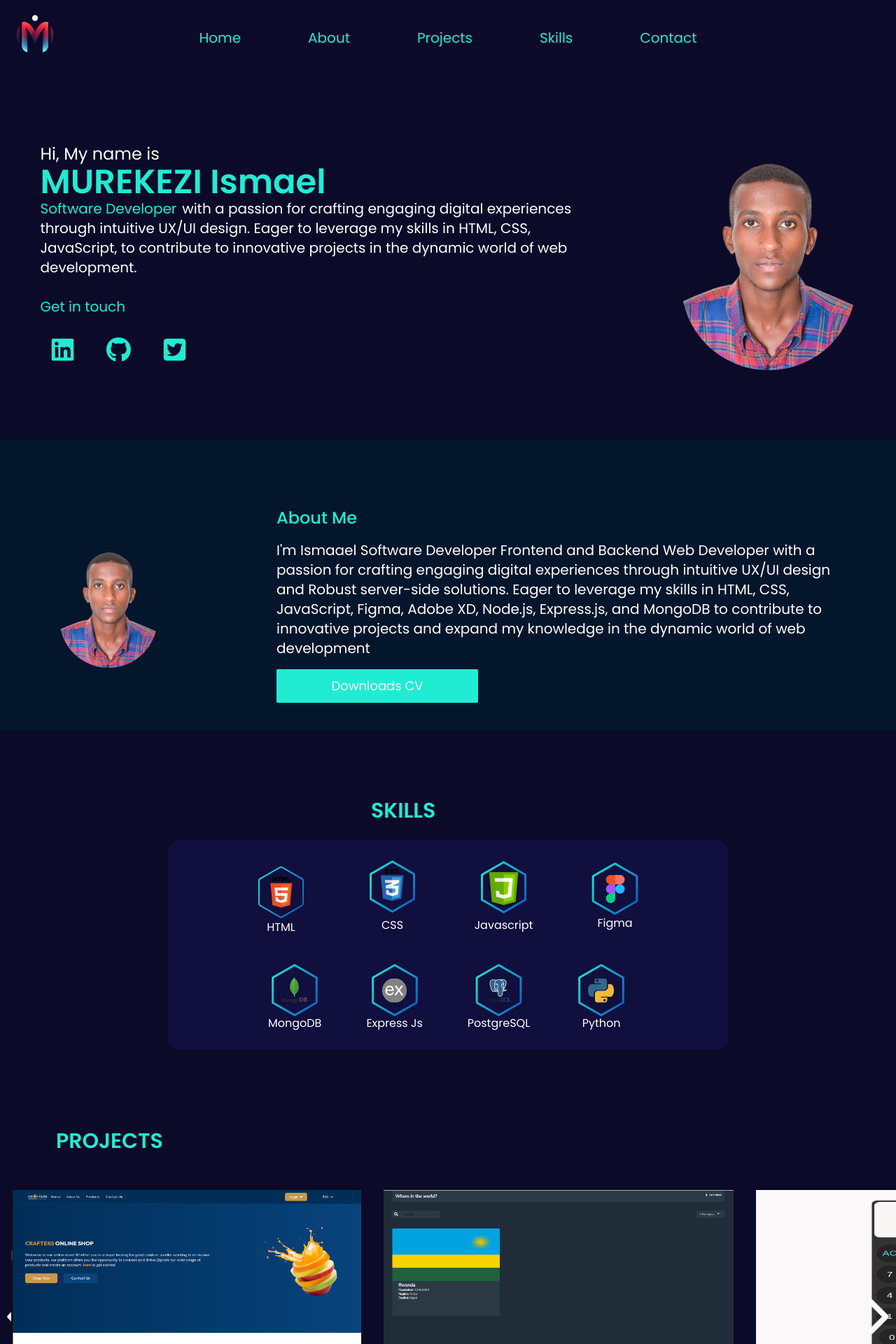
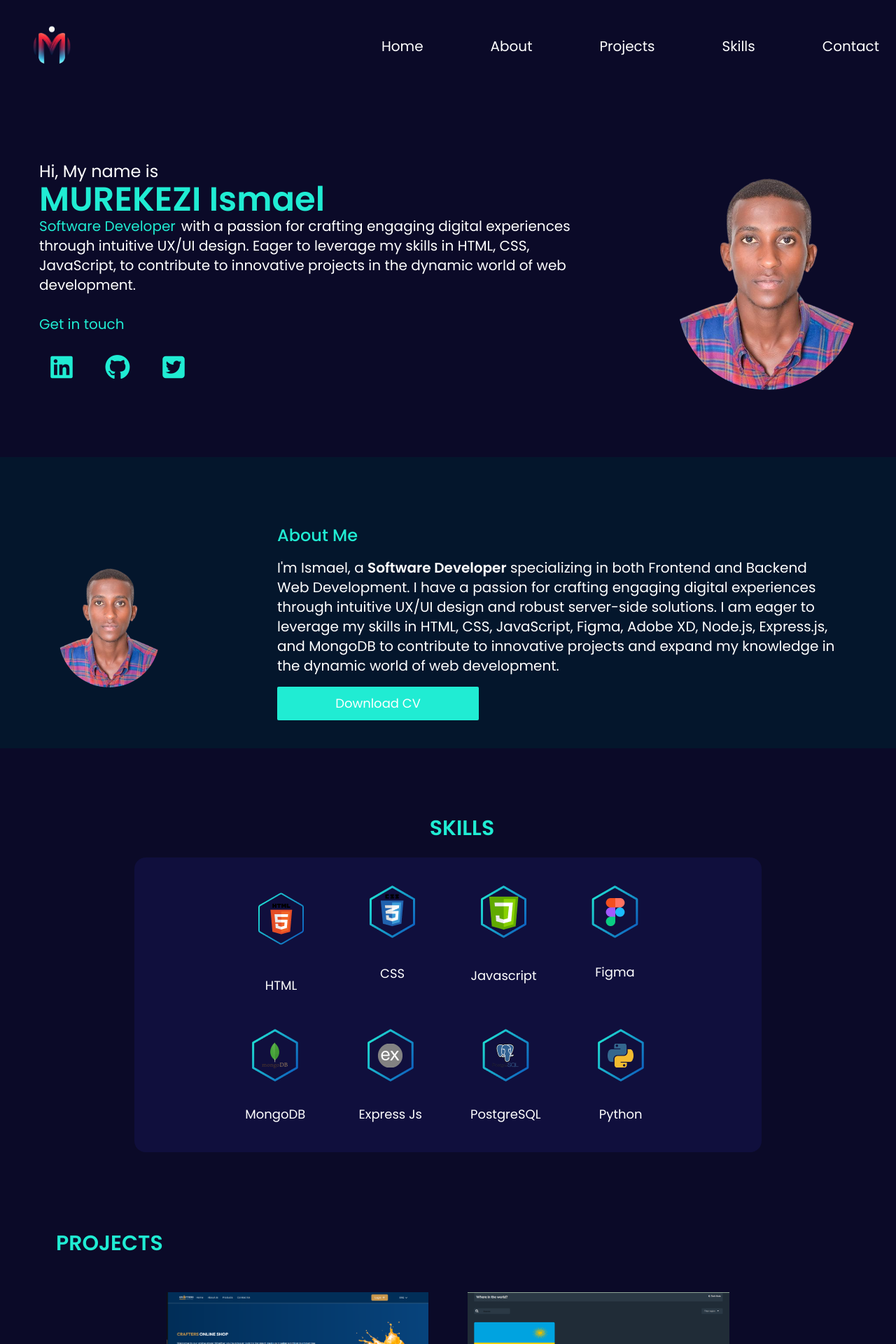
Before and after one commit to Ismaelmurekezi/Portfolio, a React (Vite) app: page / in a window 1280 px wide. Shown: the top 1920 px of the page at 70% size. Built offline with nearby package versions, Linux system fonts and the light colour scheme.

Commit message:
working on responsiveness

```diff
--- a/src/components/About.jsx
+++ b/src/components/About.jsx
@@ -1,32 +1,38 @@
-import React from 'react'
+import React from "react";
 
 const About = () => {
   return (
-    <div className="flex justify-around items-center pt-24 bg-lightdark pb-10 ">
+    <div className="flex flex-col md:flex-row justify-around items-center pt-24 bg-lightdark pb-10 text-center md:text-left">
       <img
         src="/profile.png"
         alt="my-image"
-        width={140}
-        className="rounded-full "
+        className="w-32 md:w-36 rounded-full mb-8 md:mb-0"
       />
-      <div className="">
-        <h4 className="text-2xl text-primary font-medium pb-4">About Me</h4>
-        <p className="w-[800px] text-xl">
-          I'm Ismaael <span>Software Developer</span> Frontend and Backend Web
-          Developer with a passion for crafting engaging digital experiences
-          through intuitive UX/UI design and Robust server-side solutions. Eager
-          to leverage my skills in HTML, CSS, JavaScript, Figma, Adobe XD,
-          Node.js, Express.js, and MongoDB to contribute to innovative projects
-          and expand my knowledge in the dynamic world of web development
+      <div className="md:max-w-[800px]">
+        <h4 className="text-xl md:text-2xl text-primary font-medium pb-4">
+          About Me
+        </h4>
+        <p className="text-lg md:text-xl px-4 md:px-0">
+          I'm Ismael, a{" "}
+          <span className="font-semibold">Software Developer</span> specializing
+          in both Frontend and Backend Web Development. I have a passion for
+          crafting engaging digital experiences through intuitive UX/UI design
+          and robust server-side solutions. I am eager to leverage my skills in
+          HTML, CSS, JavaScript, Figma, Adobe XD, Node.js, Express.js, and
+          MongoDB to contribute to innovative projects and expand my knowledge
+          in the dynamic world of web development.
         </p>
-        <a href="https://drive.google.com/file/d/1QBNPMXRI3PvvRfVyUASDtdggPqK_43Gx/view?usp=sharing">
-          <button className=" w-72 h-12 text-lg rounded-sm bg-primary mt-4  transition ease-in-out delay-150 hover:-translate-y-1 hover:scale-110 hover:bg-transparent hover:border-primary hover:border-2 duration-300">
-            Downloads CV
+        <a
+          href="https://drive.google.com/file/d/1QBNPMXRI3PvvRfVyUASDtdggPqK_43Gx/view?usp=sharing"
+          className="inline-block"
+        >
+          <button className="w-56 md:w-72 h-12 text-lg rounded-sm bg-primary mt-6 md:mt-4 transition ease-in-out delay-150 hover:-translate-y-1 hover:scale-110 hover:bg-transparent hover:border-primary hover:border-2 duration-300">
+            Download CV
           </button>
         </a>
       </div>
     </div>
   );
-}
+};
 
-export default About
+export default About;
--- a/src/components/Footer.jsx
+++ b/src/components/Footer.jsx
@@ -1,48 +1,60 @@
-import React from 'react'
+import React from "react";
 
 const Footer = () => {
   return (
-    <div className="flex relative">
-      <img
-        src="./logo.png"
-        alt=""
-        width={100}
-        height={30}
-        className="absolute left-0"
-      />
-      <div className="flex flex-col items-center m-auto ">
-        <div className="flex gap-4 text-primary text-4xl pt-4">
+    <div className=" text-white py-6 px-4 md:px-16 lg:px-24">
+      <div className="flex flex-col items-center">
+        <img
+          src="./logo.png"
+          alt="logo"
+          width={100}
+          height={30}
+          className="mb-4"
+        />
+        <div className="flex gap-4 text-primary text-3xl mb-4">
           <a
             href="https://www.linkedin.com/in/murekezi-ismael/"
-            className="group relative inline-flex items-center justify-center w-16 h-16 rounded-full hover:bg-white hover:bg-opacity-10 transition ease-in-out duration-300"
+            className="group relative inline-flex items-center justify-center w-12 h-12 rounded-full hover:bg-white hover:bg-opacity-10 transition ease-in-out duration-300"
           >
             <i className="fab fa-linkedin group-hover:text-white transition ease-in-out duration-300"></i>
           </a>
           <a
             href="https://github.com/Ismaelmurekezi"
-            className="group relative inline-flex items-center justify-center w-16 h-16 rounded-full hover:bg-white hover:bg-opacity-10 transition ease-in-out duration-300"
+            className="group relative inline-flex items-center justify-center w-12 h-12 rounded-full hover:bg-white hover:bg-opacity-10 transition ease-in-out duration-300"
           >
             <i className="fab fa-github group-hover:text-white transition ease-in-out duration-300"></i>
           </a>
           <a
             href="#"
-            className="group relative inline-flex items-center justify-center w-16 h-16 rounded-full hover:bg-white hover:bg-opacity-10 transition ease-in-out duration-300"
+            className="group relative inline-flex items-center justify-center w-12 h-12 rounded-full hover:bg-white hover:bg-opacity-10 transition ease-in-out duration-300"
           >
             <i className="fab fa-twitter-square group-hover:text-white transition ease-in-out duration-300"></i>
           </a>
         </div>
-        <span className="text-xl text-primary">Quick link</span>
-        <ul className="flex  gap-16 text-lg py-4 hover:scale-105 ">
-          <li>Home</li>
-          <li>About</li>
-          <li>Projects</li>
-          <li>Skills</li>
-          <li>Contact</li>
+        <span className="text-lg text-primary mb-4">Quick links</span>
+        <ul className="flex flex-col md:flex-row gap-6 text-center text-lg mb-4">
+          <li>
+            <a href="#">Home</a>
+          </li>
+          <li>
+            <a href="#">About</a>
+          </li>
+          <li>
+            <a href="#">Projects</a>
+          </li>
+          <li>
+            <a href="#">Skills</a>
+          </li>
+          <li>
+            <a href="#">Contact</a>
+          </li>
         </ul>
-        <span>copyright &copy; Ismael 2024.All rights Reserved.</span>
+        <span className="text-sm text-primary">
+          &copy; Ismael 2024. All rights Reserved.
+        </span>
       </div>
     </div>
   );
-}
+};
 
-export default Footer
+export default Footer;
--- a/src/components/Header.jsx
+++ b/src/components/Header.jsx
@@ -1,16 +1,44 @@
-import React from "react";
+import React, { useState } from "react";
 
 const Header = () => {
+  const [isOpen, setIsOpen] = useState(false);
+
+  const toggleMenu = () => {
+    setIsOpen(!isOpen);
+  };
   return (
-    <div className="flex justify-around  ">
-      <img src="/logo.png" alt="logo" width={100} height={30}  className="absolute left-0" />
-      <ul className="flex text-primary gap-24 text-xl py-10 hover:scale-105 ">
-        <li>Home</li>
-        <li>About</li>
-        <li>Projects</li>
-        <li>Skills</li>
-        <li>Contact</li>
-      </ul>
+    <div className="flex justify-between items-center py-4 px-6">
+      <img src="/logo.png" alt="logo" width={100} height={30} />
+
+      <div className="md:hidden z-10">
+        <button onClick={toggleMenu} className="focus:outline-none ">
+          <i className="fas fa-bars text-2xl"></i>
+        </button>
+      </div>
+
+      <nav
+        className={`md:flex ${
+          isOpen ? "block" : "hidden"
+        } absolute md:static top-16 left-0 w-full md:w-auto bg-dark_blue md:bg-transparent`}
+      >
+        <ul className="flex flex-col md:flex-row md:gap-24 text-xl py-10 md:py-0">
+          <li className="hover:scale-105 p-4 md:p-0">
+            <a href="#home">Home</a>
+          </li>
+          <li className="hover:scale-105 p-4 md:p-0">
+            <a href="#about">About</a>
+          </li>
+          <li className="hover:scale-105 p-4 md:p-0">
+            <a href="#projects">Projects</a>
+          </li>
+          <li className="hover:scale-105 p-4 md:p-0">
+            <a href="#skills">Skills</a>
+          </li>
+          <li className="hover:scale-105 p-4 md:p-0">
+            <a href="#contact">Contact</a>
+          </li>
+        </ul>
+      </nav>
     </div>
   );
 };
--- a/src/components/HeroSection.jsx
+++ b/src/components/HeroSection.jsx
@@ -2,34 +2,36 @@ import React from "react";
 
 const HeroSection = () => {
   return (
-    <div className="flex justify-around items-center py-24">
-      <div>
-        <p className="text-2xl"> Hi, My name is</p>
-        <p className="text-primary text-5xl font-semibold">MUREKEZI Ismael</p>
-        <p className="w-[800px] text-xl pb-7">
-          <span className="text-primary pr-2"> Software Developer</span>with a
+    <div className="flex flex-col md:flex-row justify-around items-center py-24">
+      <div className="text-center md:text-left">
+        <p className="text-xl md:text-2xl">Hi, My name is</p>
+        <p className="text-primary text-3xl md:text-5xl font-semibold">
+          MUREKEZI Ismael
+        </p>
+        <p className="w-full md:w-[800px] text-lg md:text-xl pb-7 px-4 md:px-0">
+          <span className="text-primary pr-2">Software Developer</span>with a
           passion for crafting engaging digital experiences through intuitive
           UX/UI design. Eager to leverage my skills in HTML, CSS, JavaScript, to
           contribute to innovative projects in the dynamic world of web
           development.
         </p>
-        <span className="text-primary text-xl">Get in touch</span>
-        <div className="flex gap-4 text-primary text-4xl pt-4">
+        <span className="text-primary text-lg md:text-xl">Get in touch</span>
+        <div className="flex justify-center md:justify-start gap-4 text-primary text-2xl md:text-4xl pt-4">
           <a
             href="https://www.linkedin.com/in/murekezi-ismael/"
-            className="group relative inline-flex items-center justify-center w-16 h-16 rounded-full hover:bg-white hover:bg-opacity-10 transition ease-in-out duration-300"
+            className="group relative inline-flex items-center justify-center w-12 h-12 md:w-16 md:h-16 rounded-full hover:bg-white hover:bg-opacity-10 transition ease-in-out duration-300"
           >
             <i className="fab fa-linkedin group-hover:text-white transition ease-in-out duration-300"></i>
           </a>
           <a
             href="https://github.com/Ismaelmurekezi"
-            className="group relative inline-flex items-center justify-center w-16 h-16 rounded-full hover:bg-white hover:bg-opacity-10 transition ease-in-out duration-300"
+            className="group relative inline-flex items-center justify-center w-12 h-12 md:w-16 md:h-16 rounded-full hover:bg-white hover:bg-opacity-10 transition ease-in-out duration-300"
           >
             <i className="fab fa-github group-hover:text-white transition ease-in-out duration-300"></i>
           </a>
           <a
             href="#"
-            className="group relative inline-flex items-center justify-center w-16 h-16 rounded-full hover:bg-white hover:bg-opacity-10 transition ease-in-out duration-300"
+            className="group relative inline-flex items-center justify-center w-12 h-12 md:w-16 md:h-16 rounded-full hover:bg-white hover:bg-opacity-10 transition ease-in-out duration-300"
           >
             <i className="fab fa-twitter-square group-hover:text-white transition ease-in-out duration-300"></i>
           </a>
@@ -38,8 +40,7 @@ const HeroSection = () => {
       <img
         src="./profile.png"
         alt="my-image"
-        width={250}
-        className="rounded-full transition ease-in-out duration-300 hover:shadow-primary"
+        className="w-48 md:w-64 rounded-full transition ease-in-out duration-300 hover:shadow-primary mt-8 md:mt-0"
       />
     </div>
   );
--- a/src/components/Project.jsx
+++ b/src/components/Project.jsx
@@ -73,18 +73,18 @@ const Project = () => {
           onClick={handlePrev}
           className="cursor-pointer absolute left-0 text-white"
         />
-        <div className="flex overflow-hidden w-full justify-around  rounded-xl">
+        <div className="flex overflow-hidden flex-wrap justify-center gap-6 w-full mx-4">
           {projects
             .slice(currentIndex, currentIndex + 3)
             .map((project, index) => (
               <div
                 key={index}
-                className="max-w-[500px] max-h-[400px]  flex flex-col relative bg-dark_blue mx-4 my-7  transition ease-in-out delay-150  hover:-translate-y-1 hover:scale-110 hover:shadow-cyan-500/50 duration-300"
+                className="w-full md:w-[30%] lg:w-[30%] max-h-[400px] flex flex-col relative bg-dark_blue mx-4 my-7 transition ease-in-out delay-150 hover:-translate-y-1 hover:scale-110 hover:shadow-cyan-500/50 duration-300"
               >
                 <img
                   src={project.imgSrc}
                   alt=""
-                  className="max-w-[500px] max-h-[250px]"
+                  className="max-w-full max-h-[250px]"
                   height={350}
                   width={500}
                 />
--- a/src/components/Skills.jsx
+++ b/src/components/Skills.jsx
@@ -2,53 +2,45 @@ import React from "react";
 
 const Skills = () => {
   return (
-    <div className="flex flex-col  mt-24">
-      <h3 className="pl-[530px] mb-6 text-primary text-3xl font-semibold ">
+    <div className="flex flex-col mt-24 items-center">
+      <h3 className="text-primary text-3xl font-semibold mb-6 text-center md:text-left md:pl-10">
         SKILLS
       </h3>
-      <div className="flex  flex-col items-center gap-20 justify-center m-auto w-[800px] h-[300px]  flex-wrap bg-dark_blue rounded-2xl">
-        <div className="flex items-center gap-16 ">
+      <div className="flex flex-col items-center gap-12 justify-center w-full max-w-4xl px-4 md:px-0 bg-dark_blue rounded-2xl py-10">
+        <div className="grid grid-cols-2 sm:grid-cols-4 gap-8 md:gap-16">
           <div className="flex flex-col items-center">
-            <img src="./html.png" alt="" className="mb-[-35px]" />
-            <p className="">HTML</p>
+            <img src="./html.png" alt="HTML" className="mb-2" />
+            <p className="text-lg">HTML</p>
           </div>
           <div className="flex flex-col items-center">
-            <img src="./css.png" alt="" className="mb-[-23px]" />
-            <p>CSS</p>
+            <img src="./css.png" alt="CSS" className="mb-2" />
+            <p className="text-lg">CSS</p>
           </div>
           <div className="flex flex-col items-center">
-            <img src="./javascript.png" alt="" className="mb-[-27px]" />
-            <p>Javascript</p>
+            <img src="./javascript.png" alt="Javascript" className="mb-2" />
+            <p className="text-lg">Javascript</p>
           </div>
-          <div className="flex flex-col items-center ">
-            <img src="./ui.png" alt="" className="mb-[-27px]" />
-            <p>Figma</p>
+          <div className="flex flex-col items-center">
+            <img src="./ui.png" alt="Figma" className="mb-2" />
+            <p className="text-lg">Figma</p>
           </div>
         </div>
-        <div className="flex items-center gap-16 ">
+        <div className="grid grid-cols-2 sm:grid-cols-4 gap-8 md:gap-16">
           <div className="flex flex-col items-center">
-            <img src="./mongoDB.png" alt="" className="mt-[-40px] mb-[-27px]" />
-            <p>MongoDB</p>
+            <img src="./mongoDB.png" alt="MongoDB" className="mb-2" />
+            <p className="text-lg">MongoDB</p>
           </div>
           <div className="flex flex-col items-center">
-            <img
-              src="./Express js.png"
-              alt=""
-              className="mt-[-40px] mb-[-27px]"
-            />
-            <p>Express Js</p>
+            <img src="./Express js.png" alt="Express Js" className="mb-2" />
+            <p className="text-lg">Express Js</p>
           </div>
           <div className="flex flex-col items-center">
-            <img
-              src="./postgreSQL.png"
-              alt=""
-              className="mt-[-40px] mb-[-27px]"
-            />
-            <p>PostgreSQL</p>
+            <img src="./postgreSQL.png" alt="PostgreSQL" className="mb-2" />
+            <p className="text-lg">PostgreSQL</p>
           </div>
           <div className="flex flex-col items-center">
-            <img src="./Python.png" alt="" className="mt-[-40px] mb-[-27px]" />
-            <p>Python</p>
+            <img src="./Python.png" alt="Python" className="mb-2" />
+            <p className="text-lg">Python</p>
           </div>
         </div>
       </div>
```
Also changed, not shown: src/components/Contact.jsx (+24 -39 lines).
